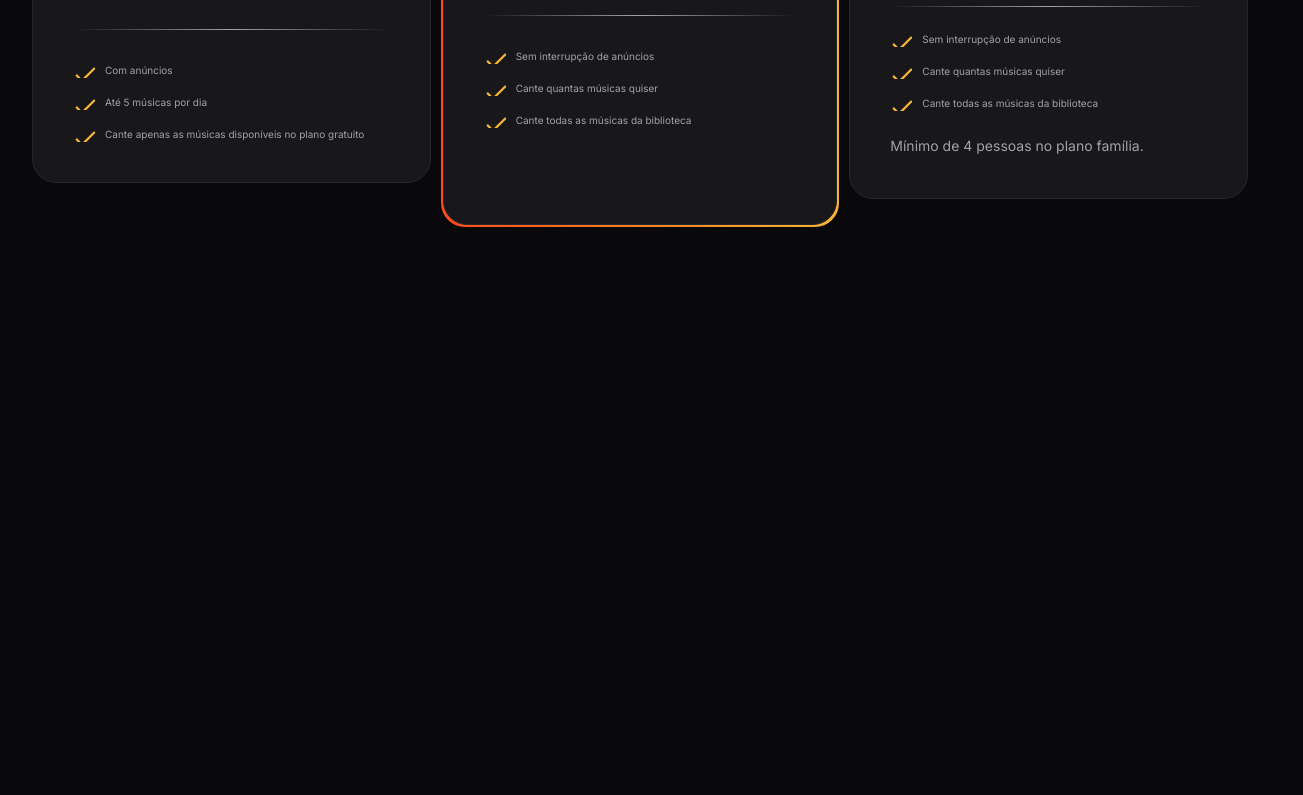
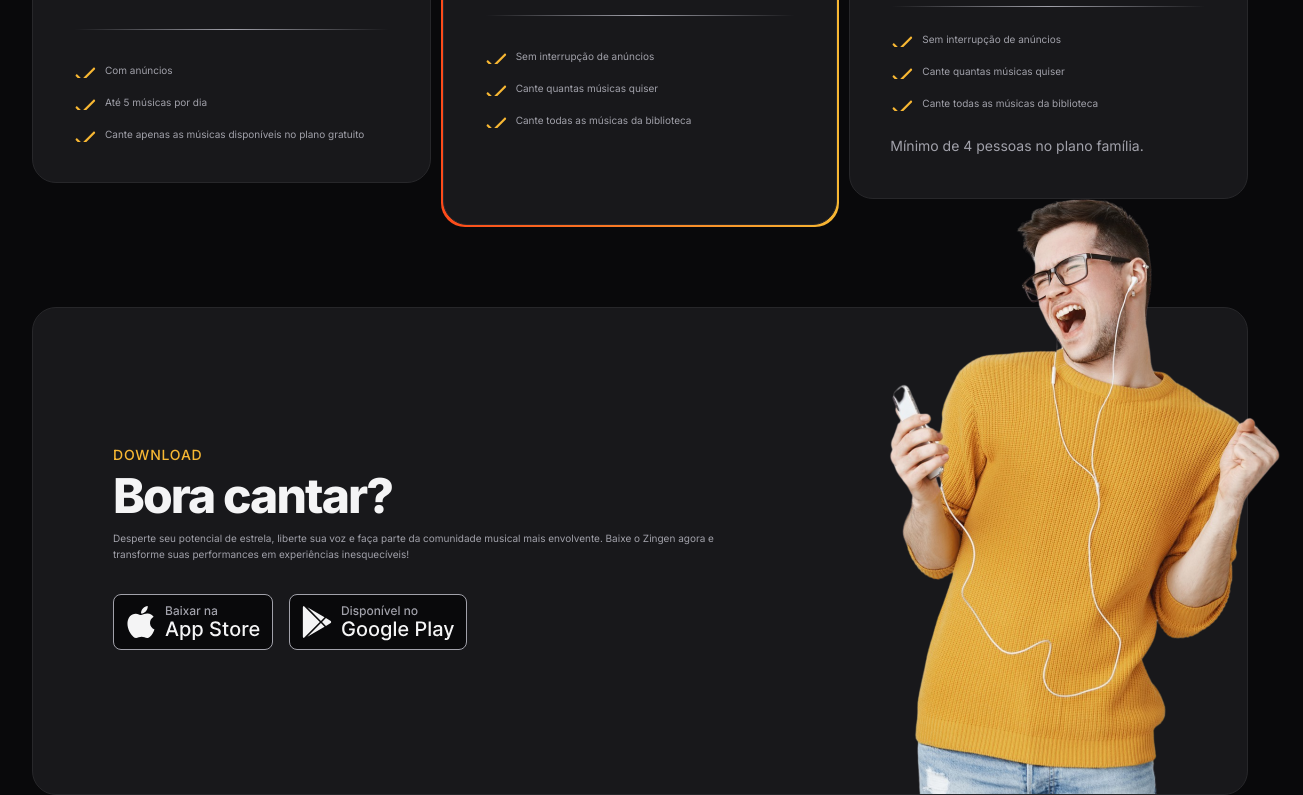
Before and after one commit to WallaceRibeiro77/proj-zingen, a plain HTML site: page index.html in a window 1280 px wide. Shown: the part 3170-3965 px from the top of the page, 1303 px wide, since content can reach past the window. Before the commit the page ends 3477 px from the top, so only its background shows below. Drawn offline with Linux system fonts and the light colour scheme.

Commit message:
seção download finalizada

```diff
--- a/index.html
+++ b/index.html
@@ -177,5 +177,29 @@
             </div>
         </div>
       </section>
+
+      <section id="download">
+        <div class="container py-lx">
+            <div class="card px-lg even-columns items-center">
+                <div>
+                    <header>
+                        <strong>download</strong>
+                        <h2>Bora cantar?</h2>
+                    </header>
+                    <p>Desperte seu potencial de estrela, liberte sua voz e faça parte da comunidade musical mais envolvente. Baixe o Zingen agora e transforme suas performances em experiências inesquecíveis!</p>
+
+                    <div class="buttons flex gap-1">
+                        <a href="#">
+                            <img src="assets/button-apple.svg" alt="Baixar da Apple Store">
+                        </a>
+                        <a href="#">
+                            <img src="assets/button-playstore.svg" alt="Baixar da Play Store">
+                        </a>
+                    </div>
+                </div>
+                <img src="assets/rapaz-ouvindo-musica-com-fones-de-ouvido-e-cantando-no-aplicativo-de-karaoke-removebg 1.png" alt="">
+            </div>
+        </div>
+      </section>
 </body>
 </html>
--- /dev/null
+++ b/style/download.css
@@ -0,0 +1,33 @@
+#download{
+    .card{
+        padding: 4.8rem 2.4rem 24rem;
+        position: relative;
+
+        & > img{
+            width: 23.2rem;
+            position: absolute;
+            bottom: 0;
+            right: -5.6rem;
+        }
+    }
+
+    .buttons{
+        flex-wrap: wrap;
+        margin-top: 3.2rem;
+    }
+
+    @media (width >= 80em){
+        .card{
+            padding: 14rem 8rem;
+
+            & > div:nth-child(1){
+                max-width: 64rem;
+            }
+
+            & > img{
+                width: 46.6rem;
+            }
+        }
+    }
+
+}
--- a/style/global.css
+++ b/style/global.css
@@ -50,6 +50,7 @@ html{
     font-size: var(--fs-base);
     line-height: 1.6;
     color: var(--text-color-primary);
+    overflow-x: hidden;
 }
 
 body{
--- a/style/index.css
+++ b/style/index.css
@@ -9,3 +9,4 @@
 @import url(cards.css);
 @import url(features.css) (width >= 80rem);
 @import url(pricing.css);
+@import url(download.css);
```
Also changed, not shown: assets/button-apple.svg (added), assets/button-playstore.svg (added).
